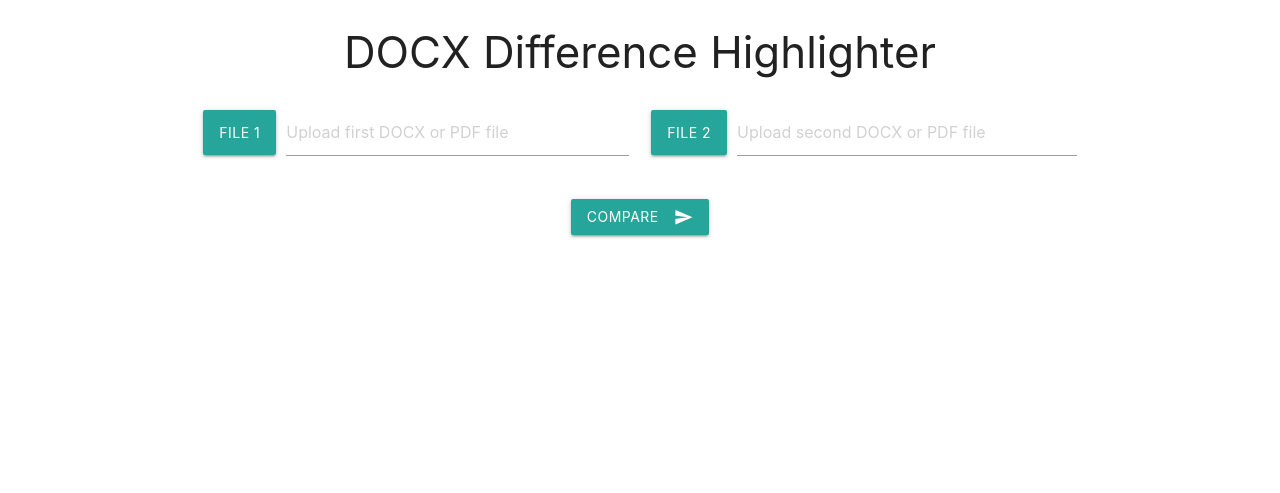
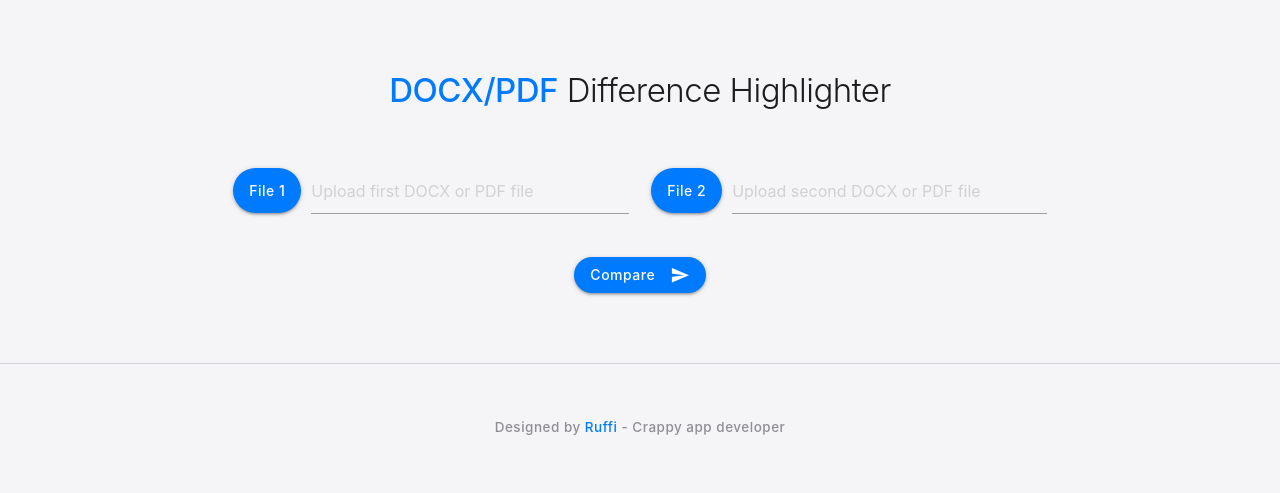
Before and after one commit to leoruffini/DifferenceFinder, a plain HTML site: page static/index.html in a window 1280 px wide. Drawn offline with nearby package versions, Linux system fonts and the light colour scheme.

Commit message:
frontend improvement

```diff
--- a/static/index.html
+++ b/static/index.html
@@ -13,7 +13,7 @@
 </head>
 <body>
     <div class="container">
-        <h3 class="center-align">DOCX Difference Highlighter</h3>
+        <h1 class="app-title"><span>DOCX/PDF</span> Difference Highlighter</h1>
 
         <div class="row">
             <!-- File Uploads -->
@@ -89,5 +89,12 @@
     <script src="https://cdnjs.cloudflare.com/ajax/libs/materialize/1.0.0/js/materialize.min.js" defer></script>
     <!-- Custom JS -->
     <script src="/static/script.js" defer></script>
+
+    <!-- Signature -->
+    <footer class="page-footer">
+        <div class="container">
+            <p class="footer-signature">Designed by <span>Ruffi</span> - Crappy app developer</p>
+        </div>
+    </footer>
 </body>
 </html>
--- a/static/script.js
+++ b/static/script.js
@@ -40,7 +40,7 @@ document.addEventListener('DOMContentLoaded', function() {
         formData.append('file2', file2);
 
         try {
-            const response = await fetch('/compare-docs/', {
+            const response = await fetch('/compare-docs/', {  // Changed from '/compare-docx/'
                 method: 'POST',
                 body: formData
             });
--- a/static/styles.css
+++ b/static/styles.css
@@ -1,12 +1,118 @@
-/* styles.css */
+:root {
+    --primary-color: #007AFF;
+    --background-color: #F5F5F7;
+    --text-color: #1D1D1F;
+    --border-color: #D2D2D7;
+    --error-color: #FF3B30;
+  }
 
-/* Center the loader */
-#loader {
-    margin-top: 50px;
-}
+  body {
+    background-color: var(--background-color);
+    color: var(--text-color);
+    font-family: -apple-system, BlinkMacSystemFont, 'Segoe UI', Roboto, Oxygen-Sans, Ubuntu, Cantarell, 'Helvetica Neue', sans-serif;
+  }
 
-/* Add some margin to the differences list */
-#differences-list {
-    max-height: 60vh;
-    overflow-y: auto;
-}
+  .container {
+    max-width: 960px;
+    padding: 2rem;
+  }
+
+  .app-title {
+    font-size: 2.2rem;
+    font-weight: 300;
+    color: var(--text-color);
+    text-align: center;
+    margin-bottom: 3rem;
+    letter-spacing: -0.5px;
+  }
+
+  .app-title span {
+    font-weight: 500;
+    color: var(--primary-color);
+  }
+
+  /* File input styles */
+  .file-field .btn {
+    background-color: var(--primary-color);
+    color: white;
+    border-radius: 24px;
+    padding: 0 16px;
+  }
+
+  .file-field .btn:hover {
+    background-color: rgba(0, 122, 255, 0.8);
+    box-shadow: 0 2px 10px rgba(0, 122, 255, 0.4);
+  }
+
+  .file-path-wrapper {
+    overflow: hidden;
+    padding-left: 10px;
+  }
+
+  /* Button styles */
+  .btn, .btn-large {
+    background-color: var(--primary-color);
+    border-radius: 24px;
+    text-transform: none;
+    font-weight: 500;
+    padding: 0 16px;
+    transition: background-color 0.3s ease, box-shadow 0.3s ease;
+  }
+
+  .btn:hover, .btn-large:hover {
+    background-color: rgba(0, 122, 255, 0.8); /* More transparent primary color */
+    box-shadow: 0 2px 10px rgba(0, 122, 255, 0.4);
+  }
+
+  .btn:focus, .btn-large:focus {
+    background-color: var(--primary-color);
+  }
+
+  /* Loader styles */
+  #loader {
+    display: flex;
+    justify-content: center;
+    margin-top: 2rem;
+  }
+
+  /* Differences section styles */
+  #differences-section {
+    margin-top: 2rem;
+  }
+
+  .collection {
+    border: 1px solid var(--border-color);
+    border-radius: 4px;
+  }
+
+  /* Error message styles */
+  #error-message .card {
+    background-color: #FFF5F5;
+    border: 1px solid var(--error-color);
+    border-radius: 4px;
+  }
+
+  #error-message .card-content {
+    color: var(--error-color);
+  }
+
+  /* Footer styles */
+  .page-footer {
+    background-color: transparent;
+    color: #8E8E93;
+    padding: 1.5rem 0;
+    font-size: 0.9rem;
+    text-align: center;
+    border-top: 1px solid var(--border-color);
+  }
+
+  .footer-signature {
+    font-weight: 500;
+    letter-spacing: 0.5px;
+    margin: 0 auto;
+    text-align: center;
+  }
+
+  .footer-signature span {
+    color: var(--primary-color);
+  }
```
Also changed, not shown: requirements.txt, 1 other file.
